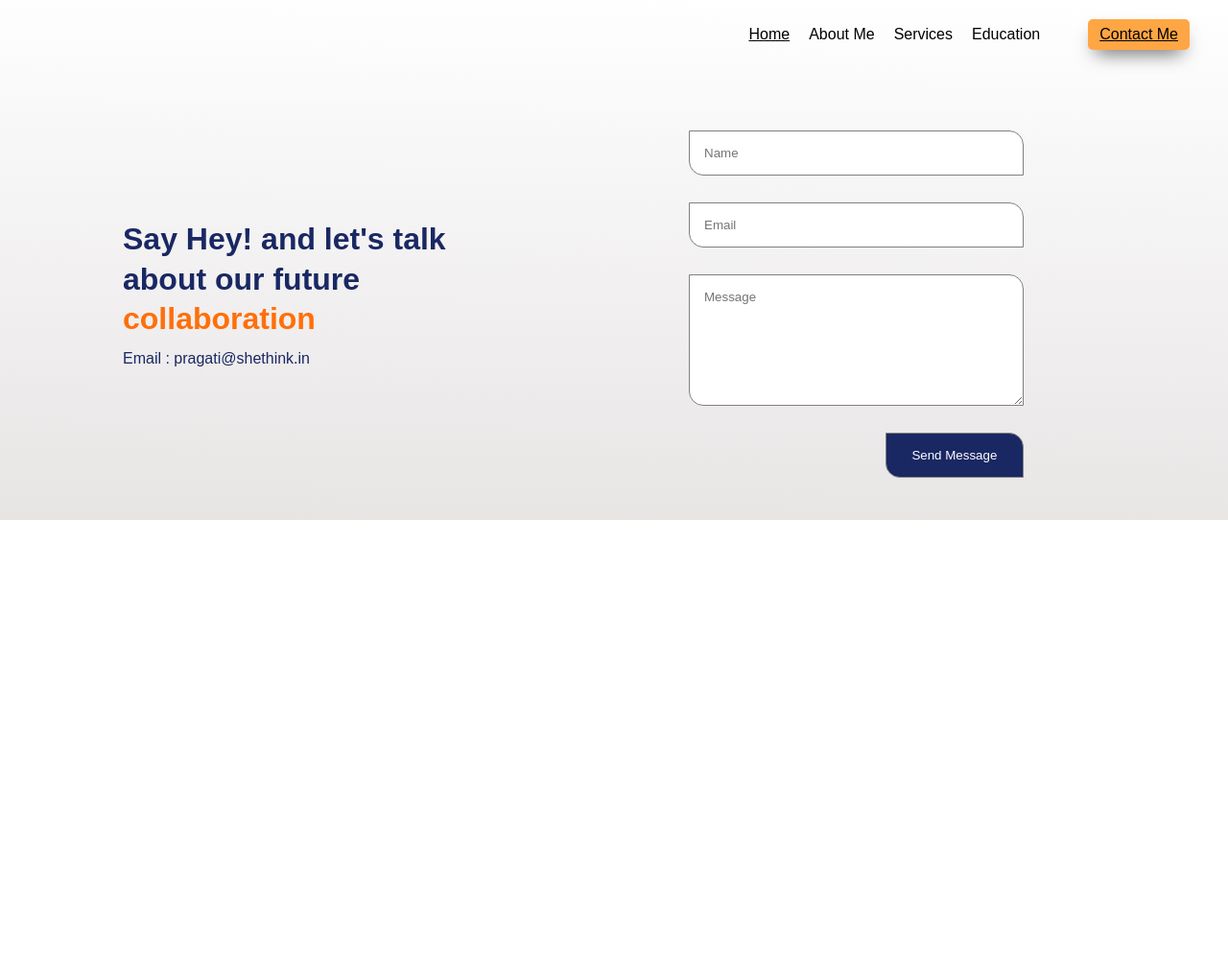
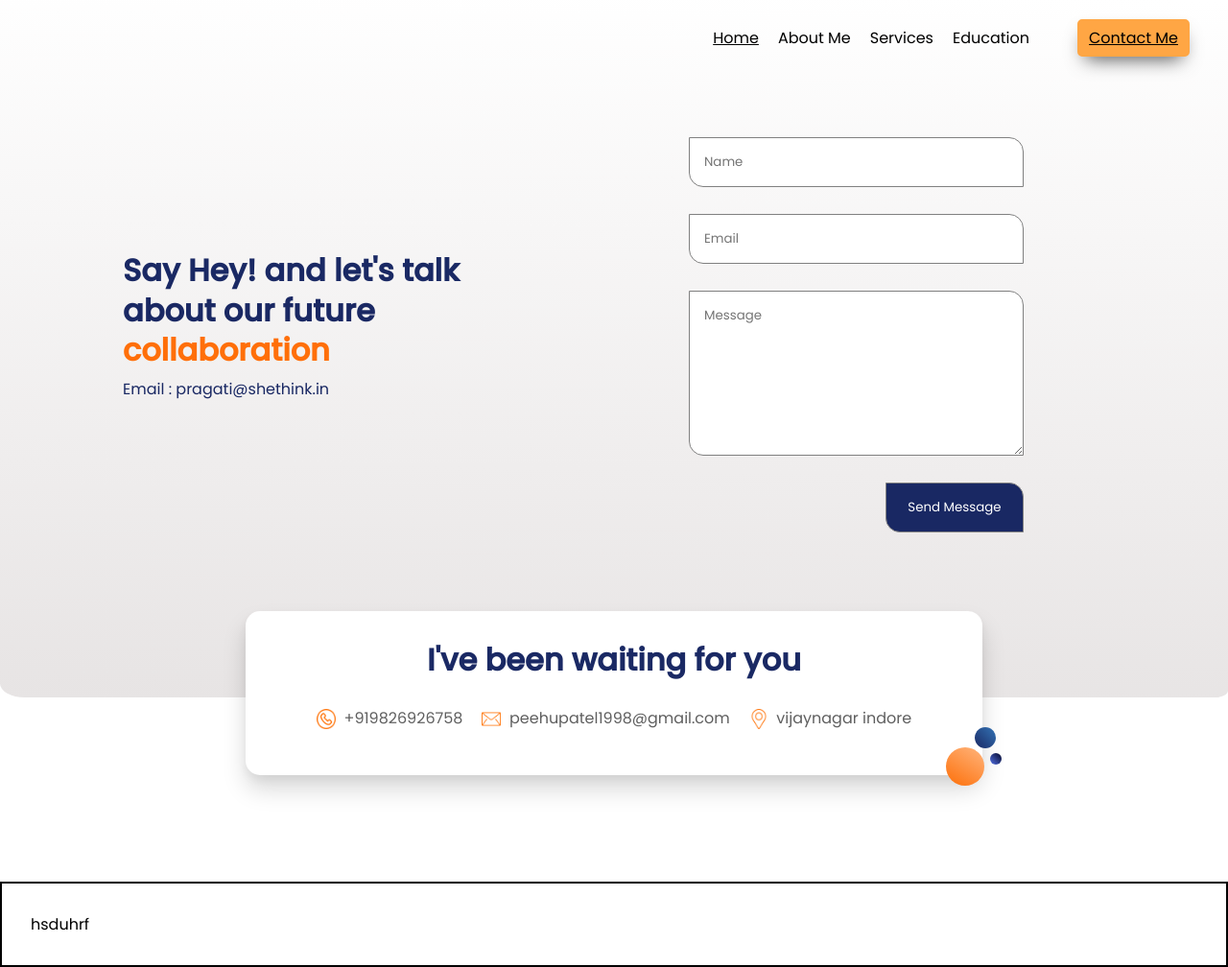
Before and after one commit to Pragati-patel/learn-js, a plain HTML site: page contact.html in a window 1280 px wide. Shown: the whole page at 96% size. Before the commit the page ends 800 px from the top, so only its background shows below. Drawn offline with Linux system fonts and the light colour scheme.

Commit message:
contact page new section add

```diff
--- a/contact.css
+++ b/contact.css
@@ -1,7 +1,7 @@
 /* For header section  */
 * {
   margin: 0;
-  font-family: Arial;
+  font-family: 'Poppins', sans-serif;
 }
 * p {
   font-size: 16px;
@@ -18,6 +18,9 @@ h3 {
 }
 .first-sec {
   background: linear-gradient(1deg, #e7e4e4, #f71c1c00);
+  padding-bottom: 10%;
+  border-bottom-left-radius: 2%;
+  border-bottom-right-radius: 1%;
 }
 .header {
   display: flex;
@@ -77,15 +80,16 @@ h3 {
   color: #061757eb;
   padding-top: 10px;
 }
-.con-hero-2{
-    margin-top: 20px;
+.con-hero-2 {
+  margin-top: 20px;
 }
 form {
   display: flex;
   flex-direction: column;
 }
 form input,
-button, textarea {
+button,
+textarea {
   width: 55%;
   margin: 14px;
   padding: 15px;
@@ -99,9 +103,82 @@ form button {
   background-color: #192863;
   color: white;
 }
-form button:hover{
-    border-color: #192863;
-    background-color: white;
-    color: black;
-    cursor: pointer;
+form button:hover {
+  border-color: #192863;
+  background-color: white;
+  color: black;
+  cursor: pointer;
 }
+
+.main-info-box {
+  display: flex;
+  justify-content: center;
+  margin-bottom: 15%;
+}
+.info-box {
+  background-color: white;
+  box-shadow: rgba(0, 0, 0, 0.15) 0px 15px 25px,
+    rgba(0, 0, 0, 0.05) 0px 5px 10px;
+  padding-top: 30px;
+  width: 60%;
+  /* height: 36%; */
+  margin-top: -7%;
+  margin-bottom: 10%;
+  text-align: center;
+  border-radius: 15px;
+  position: absolute;
+}
+
+.info-container {
+  display: flex;
+  justify-content: center;
+  padding-top: 20px;
+}
+.info {
+  display: flex;
+  padding: 10px;
+}
+.info img {
+  width: 20px;
+}
+.circle-1 {
+  position: relative;
+  contain: "";
+  width: 40px;
+  height: 40px;
+  border-radius: 50%;
+  right: -95%;
+  bottom: -9px;
+  background-image: linear-gradient(32deg, #fd6f09, #ffb57d);
+  margin-bottom: -12px;
+
+}
+.circle-2 {
+  position: relative;
+  contain: "";
+  width: 22px;
+  height: 22px;
+  border-radius: 50%;
+  background-image: linear-gradient(46deg, #1a2964, #3373b5);
+  right: -99%;
+  bottom: 40px;
+  margin-bottom: -12px;
+
+}
+.circle-3 {
+  position: relative;
+  contain: "";
+  width: 12px;
+  height: 12px;
+  border-radius: 50%;
+  background-image: linear-gradient(46deg, #5270e5, #020526);
+  right: -101%;
+  bottom: 23px;
+  margin-bottom: -12px;
+}
+
+.container {
+  display: flex;
+  border: 2px solid black;
+  padding: 30px;
+}
--- a/contact.html
+++ b/contact.html
@@ -6,6 +6,12 @@
     <meta name="viewport" content="width=, initial-scale=1.0" />
     <title>contact page of portfolio</title>
     <link rel="stylesheet" href="contact.css" />
+    <link rel="preconnect" href="https://fonts.googleapis.com" />
+    <link rel="preconnect" href="https://fonts.gstatic.com" crossorigin />
+    <link
+      href="https://fonts.googleapis.com/css2?family=Poppins:ital,wght@0,200;0,400;0,500;1,100;1,200;1,300&display=swap"
+      rel="stylesheet"
+    />
   </head>
   <body>
     <div class="first-sec">
@@ -13,7 +19,7 @@
       <div class="header">
         <div class="menu">
           <ul>
-            <li><a href="portfolio.html">Home</a></li>
+            <li><a href="index.html">Home</a></li>
             <li>About Me</li>
             <li>Services</li>
             <li>Education</li>
@@ -37,11 +43,43 @@
           <form action="">
             <input type="text" placeholder="Name" />
             <input type="text" placeholder="Email" />
-            <textarea name="" id="" cols="30" placeholder="Message" rows="7"></textarea>
+            <textarea
+              name=""
+              id=""
+              cols="30"
+              placeholder="Message"
+              rows="7"
+            ></textarea>
             <button>Send Message</button>
           </form>
         </div>
       </div>
     </div>
+
+    <div class="main-info-box">
+      <div class="info-box">
+        <div class="heading"><h1>I've been waiting for you</h1></div>
+
+        <div class="info-container">
+          <div class="info">
+            <img src="img/phone.png" alt="" />
+            <p>&nbsp; +919826926758</p>
+          </div>
+          <div class="info">
+            <img src="img/mail.png" alt="" />
+            <p>&nbsp; peehupatel1998@gmail.com</p>
+          </div>
+          <div class="info">
+            <img src="img/pin.png" alt="" />
+            <p>&nbsp; vijaynagar indore</p>
+          </div>
+        </div>
+        <div class="circle-1"></div>
+        <div class="circle-2"></div>
+        <div class="circle-3"></div>
+      </div>
+    </div>
+
+    <div class="container">hsduhrf</div>
   </body>
 </html>
--- a/portfolio.css
+++ b/index.css
@@ -1,10 +1,11 @@
 * {
   margin: 0;
-  font-family: Arial;
+  font-family: 'Poppins', sans-serif;
 }
 * p {
   font-size: 16px;
   color: #5f5f5f;
+  line-height: 1.3;
 }
 h1 {
     color: #061757eb;
```
Also changed, not shown: index.html (+6 -3 lines), img/mail.png (added), img/phone.png (added), img/pin.png (added).
